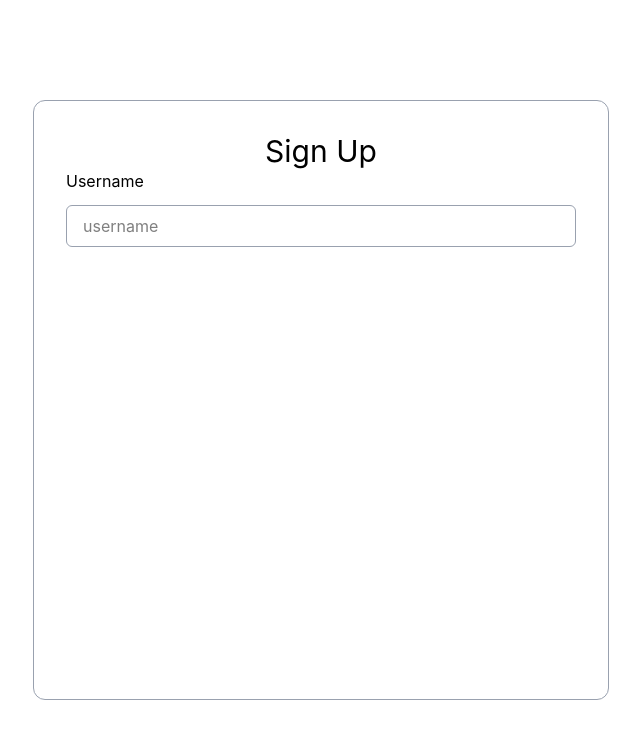
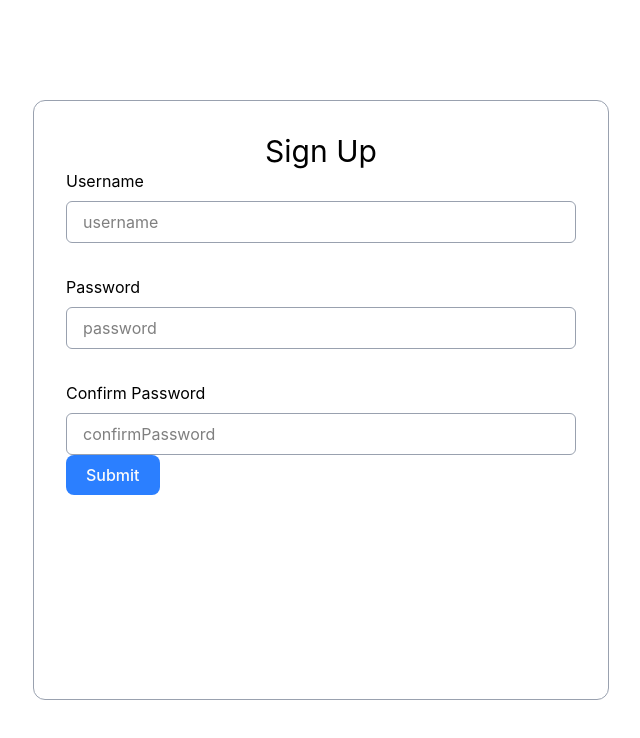
Before and after one commit to gganbuu/super-secret-club-frontend, a React (Vite) app: page / in a window 1280 px wide. Shown: the top 738 px of the page, without its empty margins (319-959 px from the left). Built offline with nearby package versions, Linux system fonts and the light colour scheme.

Commit message:
created label input and primary buttoncomponent

```diff
--- a/src/components/LabelInput.jsx
+++ b/src/components/LabelInput.jsx
@@ -1,8 +1,11 @@
 import React from 'react'
 
-const LabelInput = () => {
+const LabelInput = ({type = 'text', name, label}) => {
   return (
-    <div>LabelInput</div>
+    <label htmlFor={name} class='flex flex-col gap-[0.5rem]'>
+        <p>{label}</p>
+        <input type={type} id={name} class="py-[0.5rem] px-[1rem] border border-gray-400 rounded-md" placeholder={name}/>
+    </label>
   )
 }
 
--- /dev/null
+++ b/src/components/PrimaryButton.jsx
@@ -0,0 +1,11 @@
+import React from 'react'
+
+    const Button = ({onClick, type = "submit", }) => {
+  return (
+    <button class='bg-blue-500 rounded-lg px-5 py-2 text-neutral-50 font-medium'>
+      Submit
+    </button>
+  )
+}
+
+export default Button
--- a/src/pages/SignUpPage.jsx
+++ b/src/pages/SignUpPage.jsx
@@ -1,5 +1,7 @@
 import React from 'react'
 import { Form } from 'react-router'
+import LabelInput from '../components/LabelInput'
+import PrimaryButton from '../components/PrimaryButton'
 
 export const SignUpPage = () => {
   return (
@@ -7,17 +9,19 @@ export const SignUpPage = () => {
         <header class='h-[4rem]'>
         </header>
         <main class='flex-1 flex justify-center items-center'>
-            <div class="w-xl min-h-[600px] border border-gray-400 rounded-xl py-[2rem] px-[2rem]">
+            <Form class="w-xl min-h-[600px] border border-gray-400 rounded-xl py-[2rem] px-[2rem]">
                 <header class='flex flex-col items-center'>
                     <p class='flex text-3xl'>Sign Up</p>
                 </header>
-                <Form class='flex flex-col'>
-                    <label htmlFor="username" class='flex flex-col gap-[0.75rem]'>
-                        <p>Username</p>
-                        <input id='username' class="py-[0.5rem] px-[1rem] border border-gray-400 rounded-md" placeholder="username"/>
-                    </label>
-                </Form>
-            </div>
+                <main class='flex flex-col gap-[2rem]'>
+                    <LabelInput type='text' name='username' label='Username'/>
+                    <LabelInput type='password' name='password' label='Password'/>
+                    <LabelInput type='password' name='confirmPassword' label='Confirm Password'/>
+                </main>
+                <footer>
+                    <PrimaryButton/>
+                </footer>
+            </Form>
         </main>
 
         <footer class='h-[4rem]'>
```
